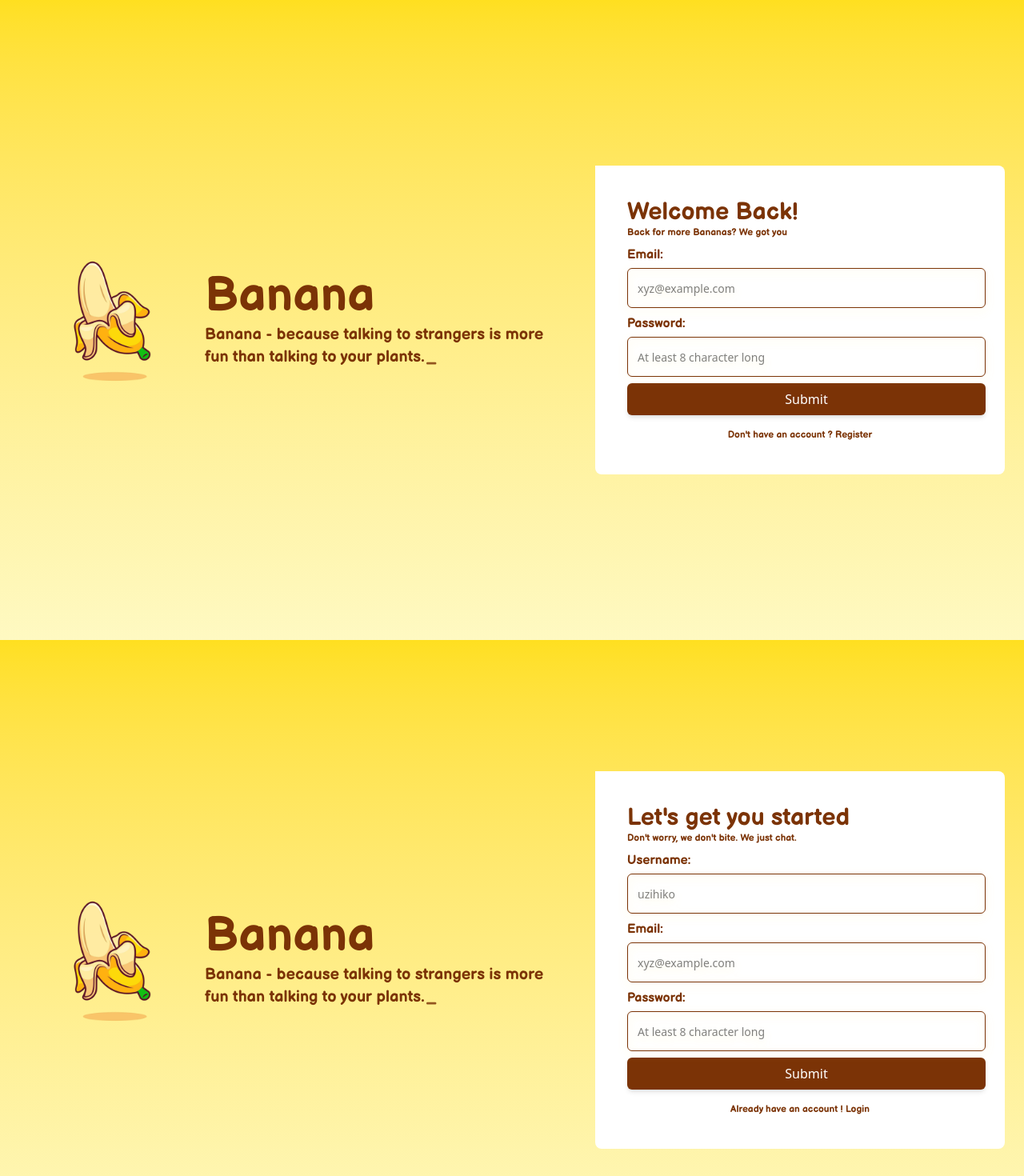
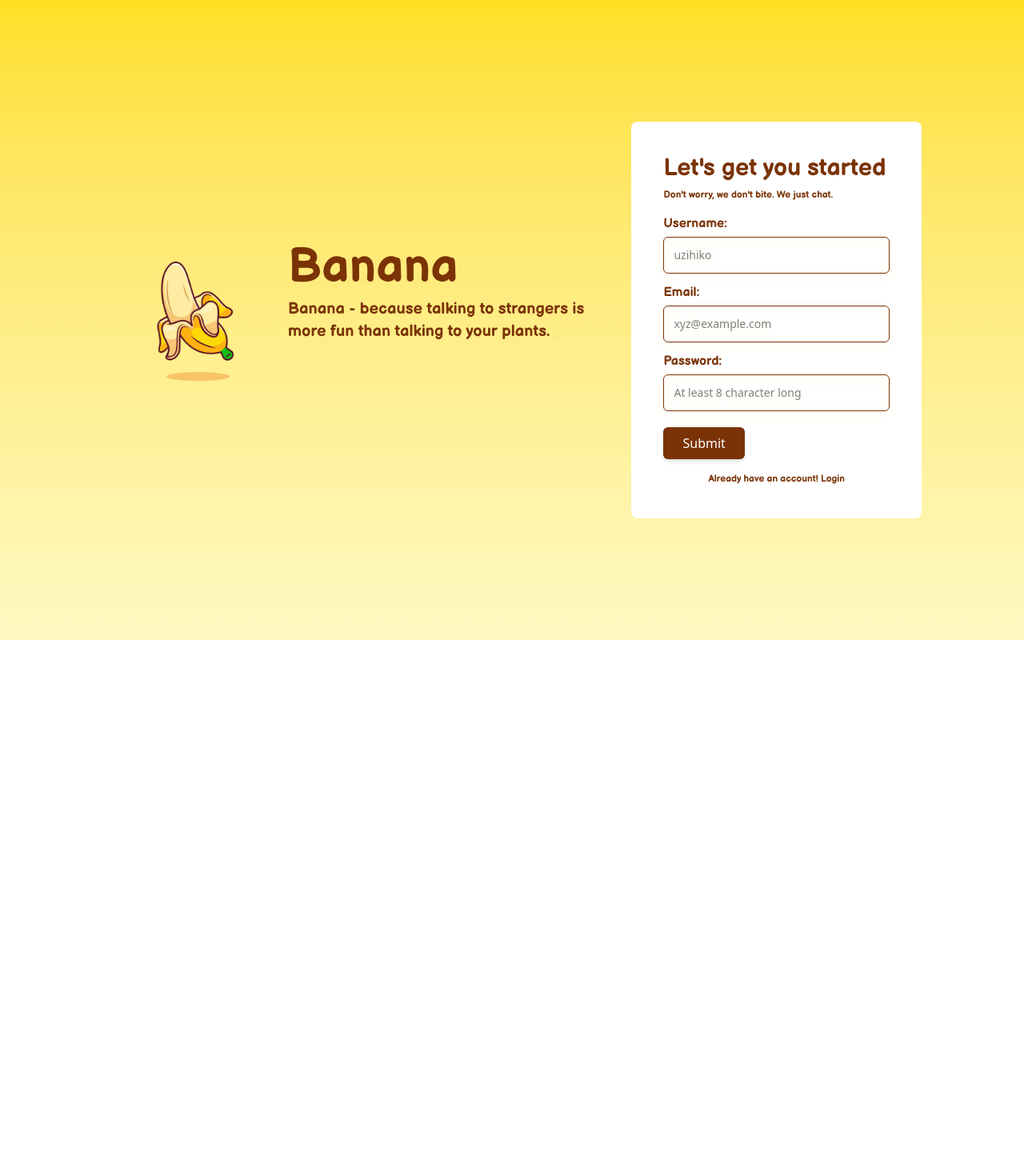
Before and after one commit to NileshSadhu/PeelTalk, a React (Vite) app in the folder frontend/: page / in a window 1280 px wide. Shown: the top 1470 px of the page at 80% size. After the commit the page ends 800 px from the top, so only its background shows below. Built offline with nearby package versions, Linux system fonts and the light colour scheme.

Commit message:
Improve CSS

```diff
--- a/frontend/src/App.jsx
+++ b/frontend/src/App.jsx
@@ -1,12 +1,12 @@
 import './App.css'
-import Login from './Components/LoginPages/login';
+import Login from './Components/LoginPages/Login';
 import Register from './Components/LoginPages/Register';
 
 
 function App() {
   return (
     <>
-      <Login />
+      {/* <Login /> */}
       <Register />
     </>
   )
--- a/frontend/src/Components/CustomButton.jsx
+++ b/frontend/src/Components/CustomButton.jsx
@@ -1,6 +1,6 @@
 function CustomButton({ label }) {
     return (
-        <button className="w-md px-6 py-2 my-2 mb-1 mt-2 bg-amber-900 text-white rounded-md shadow-md hover:bg-amber-800 transition duration-200">
+        <button className="w-full sm:w-auto px-4 sm:px-6 py-2 my-2 mb-1 mt-2 bg-amber-900 text-white rounded-md shadow-md hover:bg-amber-800 transition duration-200">
             {label}
         </button>
     );
--- a/frontend/src/Components/CustomInput.jsx
+++ b/frontend/src/Components/CustomInput.jsx
@@ -1,16 +1,16 @@
 function CustomInput({ label, placeholder }) {
     return (
-        <div>
+        <div className="mb-3">
             <label htmlFor="email" className="balsamiq-sans-bold block mb-1 mt-2 font-medium text-amber-900">{label}</label>
             <input
                 id="email"
                 type="email"
                 autoComplete="off"
-                className="border border-amber-900 rounded-md drop-shadow-[0_4px_6px_rgba(253,224,71,0.4)] p-3 w-md placeholder:text-sm"
+                className="border border-amber-900 rounded-md drop-shadow-[0_4px_6px_rgba(253,224,71,0.4)] p-3 w-full text-sm placeholder:text-xs sm:placeholder:text-sm"
                 placeholder={placeholder}
             />
         </div>
-    )
+    );
 }
 
 export default CustomInput;
--- a/frontend/src/Components/LoginPages/Login.jsx
+++ b/frontend/src/Components/LoginPages/Login.jsx
@@ -5,14 +5,18 @@ import ViseVerse from "../ViseVerse";
 
 function Login() {
     return (
-        <div className="min-h-screen bg-gradient-to-b from-yellow-300 to-yellow-100 flex items-center justify-center p-6">
-            <div className="flex items-center space-x-8">
-                <Title />
-                <div className="bg-white p-10 rounded-tr-lg rounded-br-lg rounded-bl-lg w-lg">
-                    <h1 className="balsamiq-sans-bold text-3xl text-amber-900">
+        <div className="min-h-screen bg-gradient-to-b from-yellow-300 to-yellow-100 flex items-center justify-center p-4">
+            <div className="flex flex-col md:flex-row items-center md:space-x-8 space-y-6 md:space-y-0 w-full max-w-5xl">
+                <div className="flex justify-center">
+                    <Title />
+                </div>
+                <div className="bg-white p-6 sm:p-10 rounded-lg w-full md:w-2/3 lg:w-1/2">
+                    <h1 className="balsamiq-sans-bold text-2xl sm:text-3xl text-amber-900 mb-2">
                         Welcome Back!
                     </h1>
-                    <p className="balsamiq-sans-bold text-xs text-amber-900">Back for more Bananas? We got you</p>
+                    <p className="balsamiq-sans-bold text-sm sm:text-xs text-amber-900 mb-4">
+                        Back for more Bananas? We got you
+                    </p>
                     <CustomInput label="Email:" placeholder="xyz@example.com" />
                     <CustomInput label="Password:" placeholder="At least 8 character long" />
                     <CustomButton label="Submit" />
@@ -20,7 +24,7 @@ function Login() {
                 </div>
             </div>
         </div>
-    )
+    );
 }
 
 export default Login;
--- a/frontend/src/Components/LoginPages/Register.jsx
+++ b/frontend/src/Components/LoginPages/Register.jsx
@@ -5,23 +5,27 @@ import ViseVerse from "../ViseVerse";
 
 function Register() {
     return (
-        <div className="min-h-screen bg-gradient-to-b from-yellow-300 to-yellow-100 flex items-center justify-center p-6">
-            <div className="flex items-center space-x-8">
-                <Title />
-                <div className="bg-white p-10 rounded-tr-lg rounded-br-lg rounded-bl-lg w-lg">
-                    <h1 className="balsamiq-sans-bold text-3xl text-amber-900">
+        <div className="min-h-screen bg-gradient-to-b from-yellow-300 to-yellow-100 flex items-center justify-center p-4">
+            <div className="flex flex-col md:flex-row items-center md:space-x-8 space-y-6 md:space-y-0 w-full max-w-5xl">
+                <div className="flex justify-center">
+                    <Title />
+                </div>
+                <div className="bg-white p-6 sm:p-10 rounded-lg w-full md:w-2/3 lg:w-1/2">
+                    <h1 className="balsamiq-sans-bold text-2xl sm:text-3xl text-amber-900 mb-2">
                         Let's get you started
                     </h1>
-                    <p className="balsamiq-sans-bold text-xs text-amber-900">Don't worry, we don't bite. We just chat.</p>
+                    <p className="balsamiq-sans-bold text-sm sm:text-xs text-amber-900 mb-4">
+                        Don't worry, we don't bite. We just chat.
+                    </p>
                     <CustomInput label="Username:" placeholder="uzihiko" />
                     <CustomInput label="Email:" placeholder="xyz@example.com" />
                     <CustomInput label="Password:" placeholder="At least 8 character long" />
                     <CustomButton label="Submit" />
-                    <ViseVerse text="Already have an account ! Login"/>
+                    <ViseVerse text="Already have an account! Login" />
                 </div>
             </div>
         </div>
-    )
+    );
 }
 
 export default Register;
--- a/frontend/src/Components/Title.jsx
+++ b/frontend/src/Components/Title.jsx
@@ -1,14 +1,14 @@
-import { Typewriter } from 'react-simple-typewriter'
-import logo from '../assets/logo.png'
+import { Typewriter } from 'react-simple-typewriter';
+import logo from '../assets/logo.png';
 
 function Title() {
     return (
-        <div className="flex items-center space-x-6 p-4">
-            <img src={logo} alt="Logo" className="w-48 h-48 object-contain" />
-            <div className="space-y-1 text-left w-lg">
-                <h1 className="balsamiq-sans-bold text-6xl font-bold text-amber-900">Banana</h1>
-                <p className="balsamiq-sans-bold font-medium text-xl text-amber-900">
-                    Banana -
+        <div className="flex flex-col md:flex-row items-center md:items-start space-y-4 md:space-y-0 md:space-x-6 p-4 w-full">
+            <img src={logo} alt="Logo" className="w-32 sm:w-40 md:w-48 h-auto object-contain" />
+            <div className="space-y-2 text-center md:text-left w-full">
+                <h1 className="balsamiq-sans-bold text-4xl sm:text-5xl md:text-6xl font-bold text-amber-900">Banana</h1>
+                <p className="balsamiq-sans-bold font-medium text-base sm:text-lg md:text-xl text-amber-900">
+                    Banana -{" "}
                     <Typewriter
                         words={[
                             ' because talking to strangers is more fun than talking to your plants.',
```
